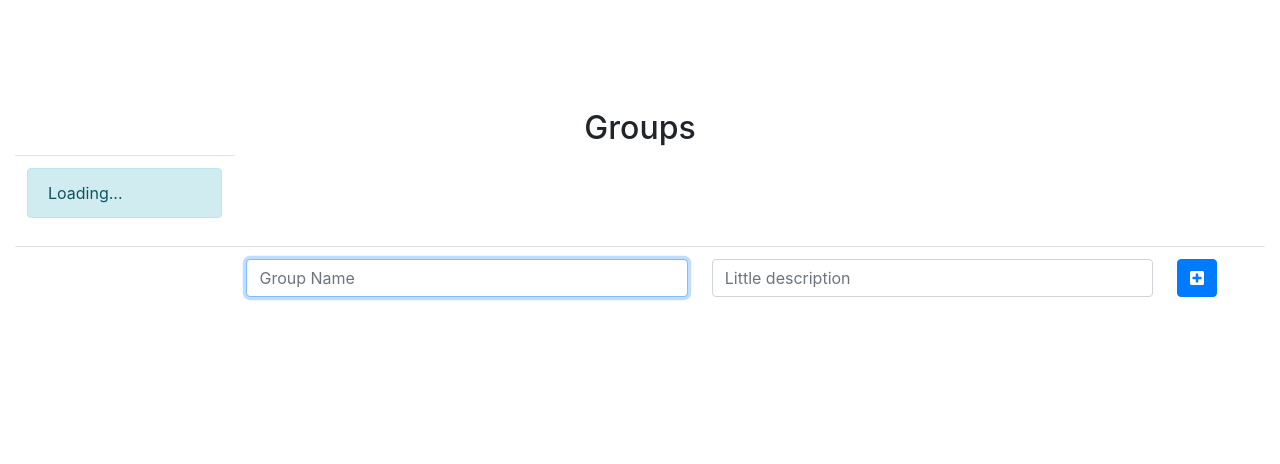
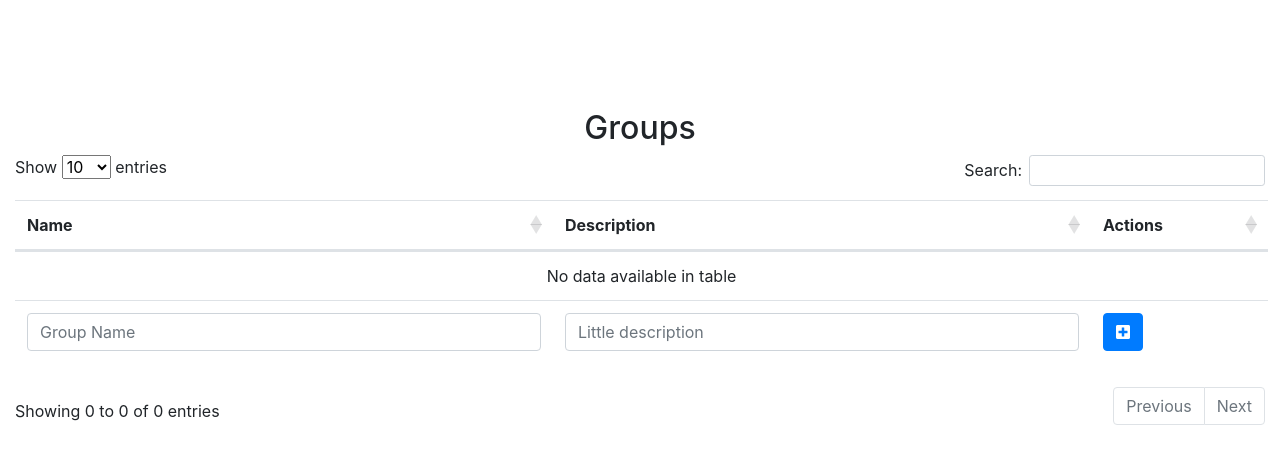
Before and after one commit to turbod89/flask-template-custom, a Python web app: template templates/admin/groups.html in a window 1280 px wide. Shown: the part 56-520 px from the top of the page. Run offline with Jinja, Linux system fonts and the light colour scheme; the template is opened without the code that fills it, so the values that code supplies are empty; some libraries are stand-ins or nearby versions.

Commit message:
groups crud improved

```diff
--- a/templates/admin/groups.html
+++ b/templates/admin/groups.html
@@ -60,9 +60,6 @@
 <script>
 
 
-
-    $('document').ready(function () {
-
     const dataAddGroupParser = data => {
 
         /*
@@ -86,36 +83,10 @@
         return {code: 0, data: data}
     }
 
-        $('button#btnAddGroup').click(function (event) {
-            console.log('here')
-            event.preventDefault();
+    const createTable = getGroups => {
 
-            let data = {
-                name: $('input#inputName').val(),
-                description: $('input#inputDescription').val(),
-            }
-
-            const error = dataAddGroupParser(data);
-            if ( error.code != 0) {
-                return
-            }
-
-            $.ajax({
-                url : '/api/admin/group',
-                dataType: 'json',
-                contentType: "application/json; charset=utf-8",
-                async: true,
-                type: 'POST',
-                data : JSON.stringify(error.data),
-                success: function (data) { console.error(data)},
-                error: function (data) { console.error(data)}
-            });
-
-        });
-
-        const createTable = groups => {
         $('#groups-tbl').DataTable({
-                "data": groups,
+            "data": [],
             "columns": [
                 {
                     "title": "Id",
@@ -150,7 +121,6 @@
                         toDom(['button',{'class': 'btn btn-outline-danger'},
                             ['i',{'class':'fa fa-trash-alt'}],
                             function $click (event) {
-                                    console.log('here')
 
                                 $.ajax({
                                     url : '/api/admin/group',
@@ -158,8 +128,8 @@
                                     dataType: 'json',
                                     contentType: "application/json; charset=utf-8",
                                     async: true,
-                                        data : JSON.stringify({groupId: cellData.id}),
-                                        success: function (data) { console.error(data)},
+                                    data : JSON.stringify({groupId: rowData.id}),
+                                    success: function (data) { console.error(data); getGroups();},
                                     error: function (data) { console.error(data)}
                                 });
                             }
@@ -171,12 +141,15 @@
 
         });
 
-            $('#groups-tbl tbody tr').click(function () {
+    }
 
-            });
 
-        };
-
+    const refreshTable = data => {
+        const table = $('#groups-tbl').DataTable();
+        table.clear()
+        table.rows.add(data)
+        table.draw();
+    }
 
     const getGroups = () => {
 
@@ -186,12 +159,43 @@
             async: true,
             type: 'GET',
             data : {},
-                success: createTable,
+            success: refreshTable,
             error: function (data) { console.error(data)}
         });
 
     }
 
+
+    $('document').ready(function () {
+
+
+        $('button#btnAddGroup').click(function (event) {
+            event.preventDefault();
+
+            let data = {
+                name: $('input#inputName').val(),
+                description: $('input#inputDescription').val(),
+            }
+
+            const error = dataAddGroupParser(data);
+            if ( error.code != 0) {
+                return
+            }
+
+            $.ajax({
+                url : '/api/admin/group',
+                dataType: 'json',
+                contentType: "application/json; charset=utf-8",
+                async: true,
+                type: 'POST',
+                data : JSON.stringify(error.data),
+                success: function (data) { console.error(data); getGroups()},
+                error: function (data) { console.error(data)}
+            });
+
+        });
+
+        const table = createTable(getGroups)
         getGroups();
 
     });
```
Also changed, not shown: routes/admin/groups.py (+4 -4 lines). Lines whose indentation alone changed are shown as unchanged.
